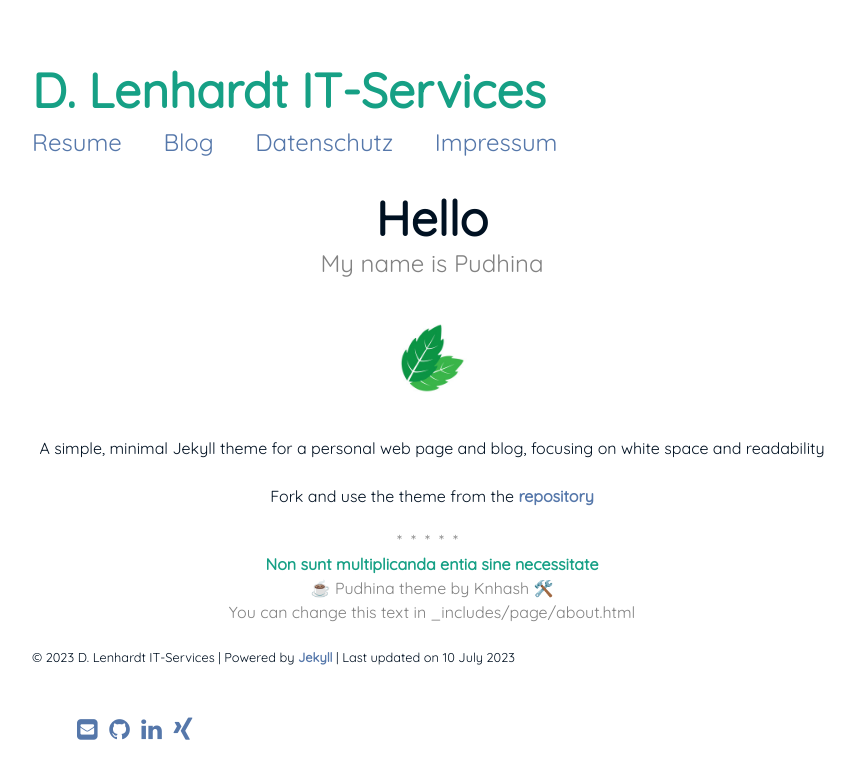
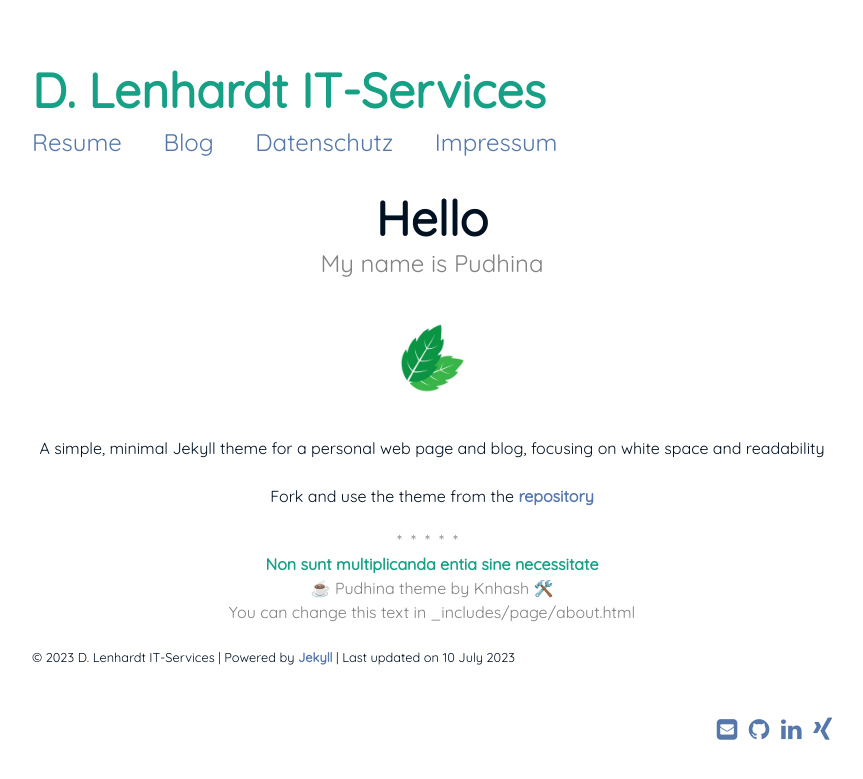
Before and after one commit to lenhardt-its/lenhardt-its.github.io, a Jekyll site: the page built from index.md, in a window 1280 px wide. Shown: the top 779 px of the page, without its empty margins (208-1071 px from the left). Built offline with Jekyll 4.4.1, drawn with Linux system fonts in a browser that asks for light colours.

Commit message:
improvements

```diff
--- a/_layouts/default.html
+++ b/_layouts/default.html
@@ -36,13 +36,13 @@
       </header>
       {{ content }}
       <footer>
-        <p class="copy">
+        <p class="about__text">
           <small> &copy; {{ site.time | date: '%Y' }} {{site.title}}
             | Powered by <a target="_blank" href="https://jekyllrb.com/">Jekyll</a>
             | Last updated on {{ site.time | date_to_long_string }}
           </small>
         </p>
-        <p class="copy">
+        <p class="about__text">
           <ul class="social-links">
             {% if site.author.email %}
             <a href="mailto:{{ site.author.email }}" class="social-links__entry" target="_blank">
--- a/assets/css/main.css
+++ b/assets/css/main.css
@@ -172,7 +172,7 @@
 
 /* *Footer *//******************************************************************/
 .social-links {
-  float: left;
+  float: right;
   font-size: 150%;
   color: #828282;
   list-style-type: none;
```
